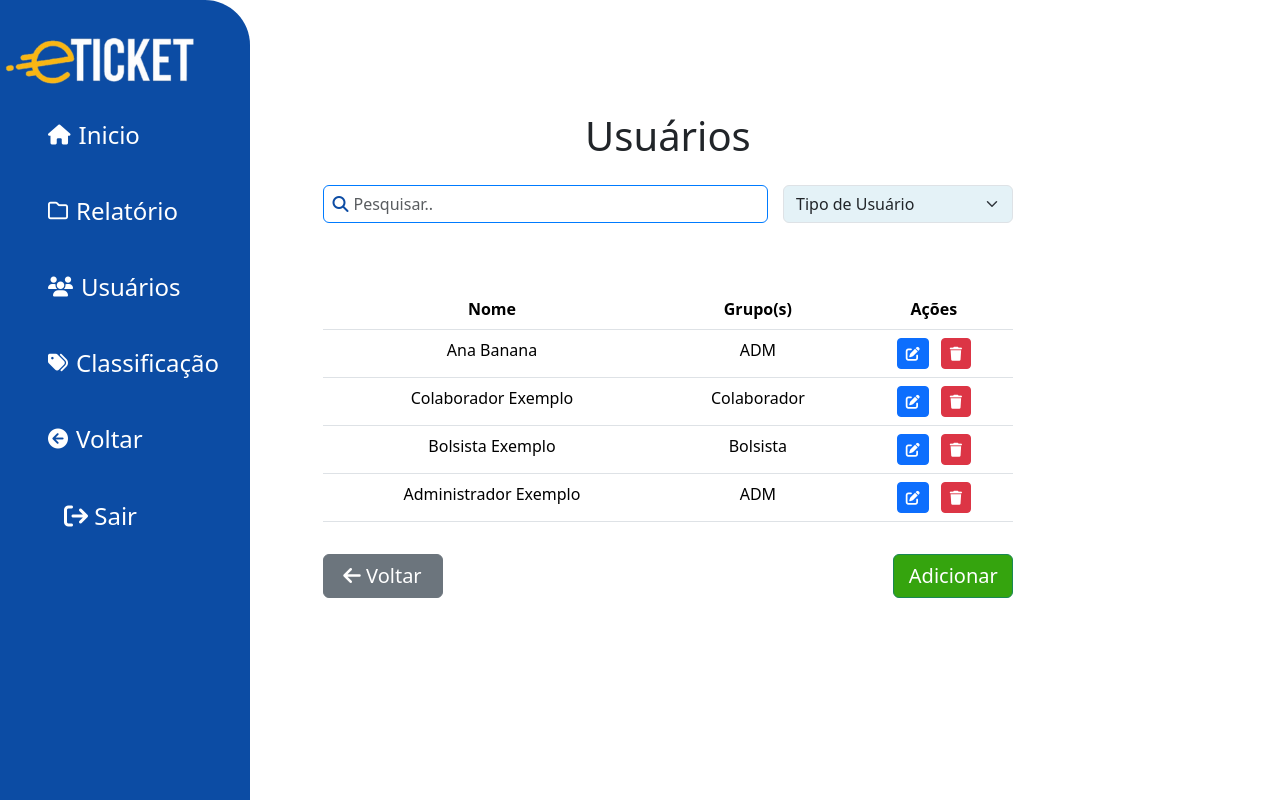
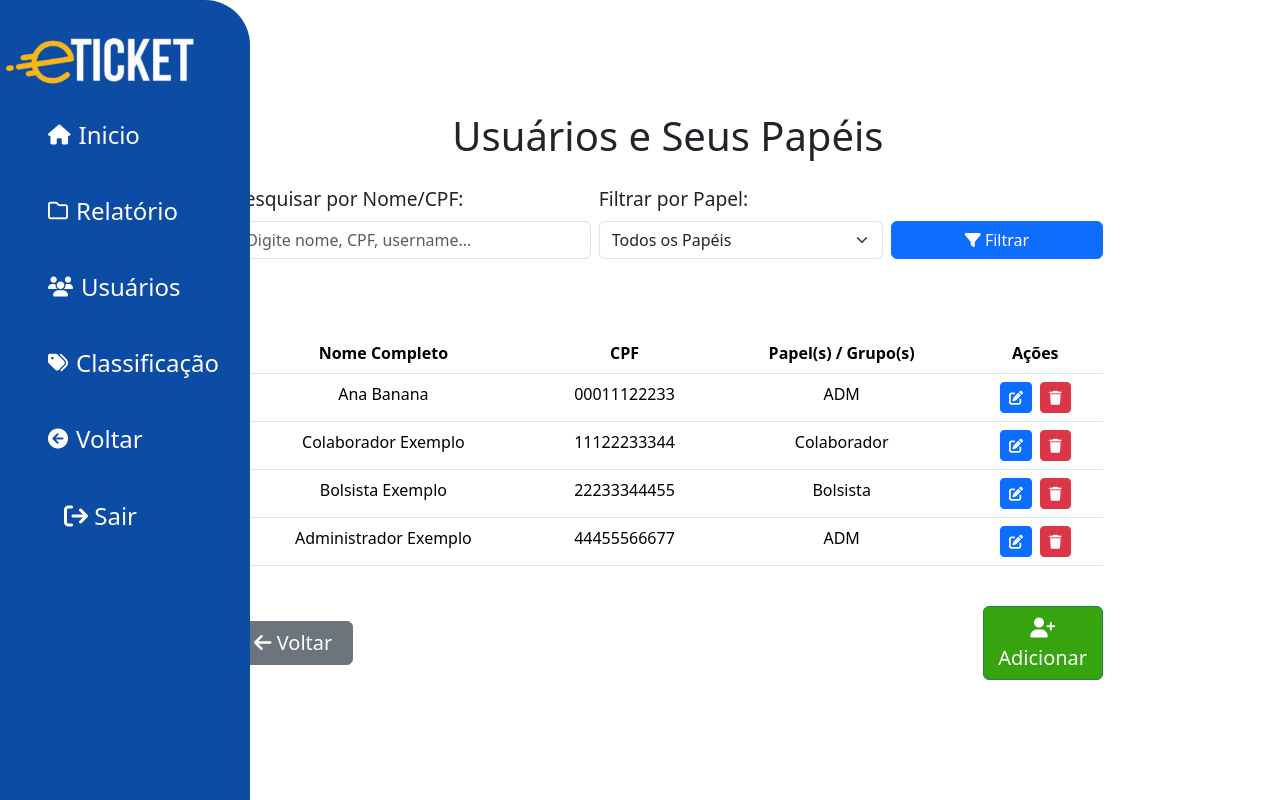
Before and after one commit to Felix-Vidal/E-Ticket, a Django app: page /manage/usuarios/ in a window 1280 px wide. Run offline with Django 5.2, Linux system fonts and the light colour scheme; a user stored in the database is signed in; data comes from the database, SQL or seed files in the repository; some libraries are stand-ins or nearby versions.

Commit message:
feat: filtro para pesquisar usuario que tem papeis

```diff
--- a/ETicketApp/templates/ETicketApp/pages/manager/usuarios.html
+++ b/ETicketApp/templates/ETicketApp/pages/manager/usuarios.html
@@ -8,64 +8,84 @@
     <div id="container-menor" class="row justify-content-center">
         <div id="Conteudo-total">
             <div class="row justify-content-center">
-                <div class="col-8 col-md-8 d-flex flex-column align-items-center">
-                    <h1 id="usuarios-lista">Usuários</h1>
-                    <div class="d-flex flex-column flex-md-row col-12 align-items-start mx-3 mb-3">
-                        <div class="search-container">
-                            <input id="usuarios" class="form-control" placeholder="Pesquisar..">
-                            <i class="fa-solid fa-magnifying-glass"></i>
+                <div class="col-11 col-md-10 d-flex flex-column align-items-center">
+                    <h1 id="usuarios-lista">Usuários e Seus Papéis</h1>
+
+
+                    <form method="GET" action="." class="col-12 mb-4">
+                        <div class="row align-items-end gx-2 gy-2">
+                            <div class="col-md-5">
+                                <label for="q_search" class="form-label">Pesquisar por Nome/CPF:</label>
+                                <input id="q_search" name="q" class="form-control" placeholder="Digite nome, CPF, username..." value="{{ request.GET.q|default:'' }}">
+                            </div>
+                            <div class="col-md-4">
+                                <label for="tipo_usuario_filter" class="form-label">Filtrar por Papel:</label>
+                                <select id="tipo_usuario_filter" name="tipo_usuario" class="form-select">
+                                    <option value="" {% if not request.GET.tipo_usuario %}selected{% endif %}>Todos os Papéis</option>
+                                    <option value="1" {% if request.GET.tipo_usuario == "1" %}selected{% endif %}>ADM</option>
+                                    <option value="2" {% if request.GET.tipo_usuario == "2" %}selected{% endif %}>Colaborador</option>
+                                    <option value="3" {% if request.GET.tipo_usuario == "3" %}selected{% endif %}>Bolsista</option>
+                                    <option value="SEM_GRUPO" {% if request.GET.tipo_usuario == "SEM_GRUPO" %}selected{% endif %}>Sem Papel Definido</option>
+                                </select>
+                            </div>
+                            <div class="col-md-3 d-flex align-items-end">
+                                <button type="submit" class="btn btn-primary w-100">
+                                    <i class="fa-solid fa-filter"></i> Filtrar
+                                </button>
+                            </div>
                         </div>
-                        <div class="col-12 col-md-4 d-flex flex-column align-items-start">
-                            <select id="selecao" class="form-select" aria-label="Default select example">
-                                <option selected>Tipo de Usuário</option>
-                                <option value="1">ADM</option>
-                                <option value="2">Colaborador</option>
-                                <option value="3">Bolsista</option>
-                            </select>
-                        </div>
-                    </div>
-                    <div id="tabela-user" class="col-12 col-md-12 d-flex flex-column align-items-center">
+                    </form>
+
+                    <div id="tabela-user" class="col-12 table-responsive">
                         <table id="tabela-texto" class="table table-hover text-center">
                             <thead>
                                 <tr>
-                                    <th scope="col">Nome</th>
-                                    <th scope="col">Grupo(s)</th>
+                                    <th scope="col">Nome Completo</th>
+                                    <th scope="col">CPF</th>
+                                    <th scope="col">Papel(s) / Grupo(s)</th>
                                     <th scope="col">Ações</th>
                                 </tr>
                             </thead>
                             <tbody>
-                                {% for usuario in usuarios %}
+                                {% for usuario_item in usuarios %}
                                 <tr>
                                     <td>
-                                        <!-- Acessa o nome completo diretamente através do relacionamento OneToOneField -->
-                                        {{ usuario.dadopessoal.nome_completo }}
+                                        {{ usuario_item.dadopessoal.nome_completo|default:usuario_item.get_full_name|default:"N/A" }}
                                     </td>
                                     <td>
-                                        <!-- Acessa os grupos do usuário -->
-                                        {% for grupo in usuario.groups.all %}
+                                        {{ usuario_item.dadopessoal.cpf|default:"N/A" }}
+                                    </td>
+                                    <td>
+                                        {% for grupo in usuario_item.groups.all %}
                                             {{ grupo.name }}{% if not forloop.last %}, {% endif %}
                                         {% endfor %}
                                     </td>
                                     <td>
-                                        <a href="{% url 'editar_papel_usuario' usuario.id %}" class="btn btn-sm btn-primary me-2">
+                                        <a href="{% url 'editar_papel_usuario' usuario_item.id %}" class="btn btn-sm btn-primary me-1" title="Editar Papel">
                                             <i class="fa-solid fa-edit"></i>
                                         </a>
-                                        <a href="{% url 'excluir_papel_usuario' usuario.id %}" class="btn btn-sm btn-danger">
+                                        <a href="{% url 'excluir_papel_usuario' usuario_item.id %}" class="btn btn-sm btn-danger" title="Remover Papel/Usuário">
                                             <i class="fa-solid fa-trash"></i>
                                         </a>
                                     </td>
+                                </tr>
+                                {% empty %}
+                                <tr>
+                                    <td colspan="4" class="text-center">Nenhum usuário encontrado com os filtros aplicados.</td>
                                 </tr>
                                 {% endfor %}
                             </tbody>
                         </table>
                     </div>
 
-                    <div class="col-12 d-flex justify-content-center mb-3">
-                        <div class="d-flex flex-column flex-md-row justify-content-center justify-content-md-between align-items-center w-100 mt-3 gap-2">
+                    <div class="col-12 d-flex justify-content-center mb-3 mt-4">
+                        <div class="d-flex flex-column flex-md-row justify-content-between align-items-center w-100 gap-2">
                             <a id="texto-volta" href="{% url 'relatorio' %}" class="btn btn-secondary mb-2 mb-md-0">
                                 <i class="fa-solid fa-arrow-left"></i> Voltar
-                                <a id="texto-add" href="{% url 'buscar_selecionar_usuario' %}" class="btn btn-success"> Adicionar
-                                </a>
+                            </a>
+                            <a id="texto-add" href="{% url 'buscar_selecionar_usuario' %}" class="btn btn-success">
+                                <i class="fa-solid fa-user-plus"></i> Adicionar
+                            </a>
                         </div>
                     </div>
                 </div>
--- a/ETicketApp/urls.py
+++ b/ETicketApp/urls.py
@@ -40,7 +40,7 @@
     path('manage/vendaUnico/', vendaUnico, name='vendaUnico'),
     path('manage/usuarioCompra/', usuarioCompra, name='usuarioCompra'),
 
-    path('manage/usuarios/', usuarios, name='usuarios'),
+    path('manage/usuarios/', listar_usuarios_view, name='usuarios'),
     path('manage/add_papel/', add_papel_usuario, name='add_papel_usuario') ,
     path('manage/usuarios/excluir_papel/<int:id>/', excluir_papel_usuario, name='excluir_papel_usuario'),
     path('manage/usuarios/buscar_gerenciar/', buscar_selecionar_usuario, name='buscar_selecionar_usuario'),
--- a/ETicketApp/views.py
+++ b/ETicketApp/views.py
@@ -647,24 +647,50 @@
     return render(request, 'ETicketApp/pages/manager/usuarioCompra.html')
 
 @user_passes_test(is_superuser)
-def usuarios (request):
-    usuarios = User.objects.filter(groups__isnull=False).distinct()
+def listar_usuarios_view(request):
+    base_query_set = User.objects.select_related('dadopessoal').prefetch_related('groups')
 
+    search_query = request.GET.get('q', None)
+    tipo_usuario_filter = request.GET.get('tipo_usuario', None)
 
-    # Passar os dados para o template
+    if search_query:
+        users_after_text_search = base_query_set.filter(
+            Q(username__icontains=search_query) |
+            Q(first_name__icontains=search_query) |
+            Q(last_name__icontains=search_query) |
+            Q(email__icontains=search_query) |
+            Q(dadopessoal__nome_completo__icontains=search_query) |
+            Q(dadopessoal__cpf__icontains=search_query)
+        ).distinct()
+    else:
+        users_after_text_search = base_query_set.all()
+
+    group_map = {
+        '1': 'ADM',
+        '2': 'Colaborador',
+        '3': 'Bolsista',
+    }
+
+    final_users_list = users_after_text_search
+
+    if tipo_usuario_filter:
+        if tipo_usuario_filter in group_map:
+            group_name_to_filter = group_map[tipo_usuario_filter]
+            try:
+                target_group = Group.objects.get(name=group_name_to_filter)
+                final_users_list = users_after_text_search.filter(groups=target_group)
+            except Group.DoesNotExist:
+                final_users_list = users_after_text_search.none()
+        else:
+            final_users_list = users_after_text_search.filter(groups__isnull=False).distinct()
+
+    else:
+        final_users_list = users_after_text_search.filter(groups__isnull=False).distinct()
+
+    final_users_list = final_users_list.order_by('username')
+
     context = {
-        'usuarios': usuarios
-    }
-    return render(request, 'ETicketApp/pages/manager/usuarios.html', context)
-
-@user_passes_test(is_superuser)
-def listar_usuarios_grupo(request):
-    grupo_colaboradores = Group.objects.get(name="Colaboradores")  # Nome do grupo
-    usuarios = grupo_colaboradores.user_set.all()  # Todos os usuários no grupo
-
-    # Passar os usuários para o template
-    context = {
-        'usuarios': usuarios,
+        'usuarios': final_users_list,
     }
     return render(request, 'ETicketApp/pages/manager/usuarios.html', context)
 
```
